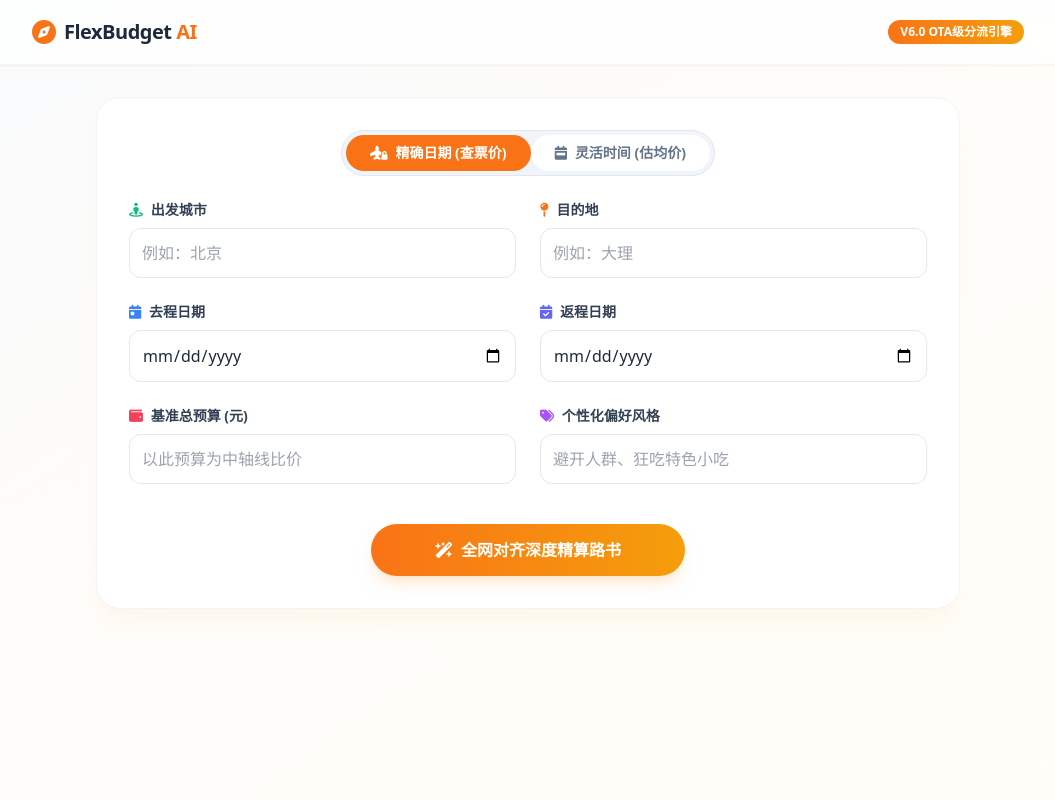
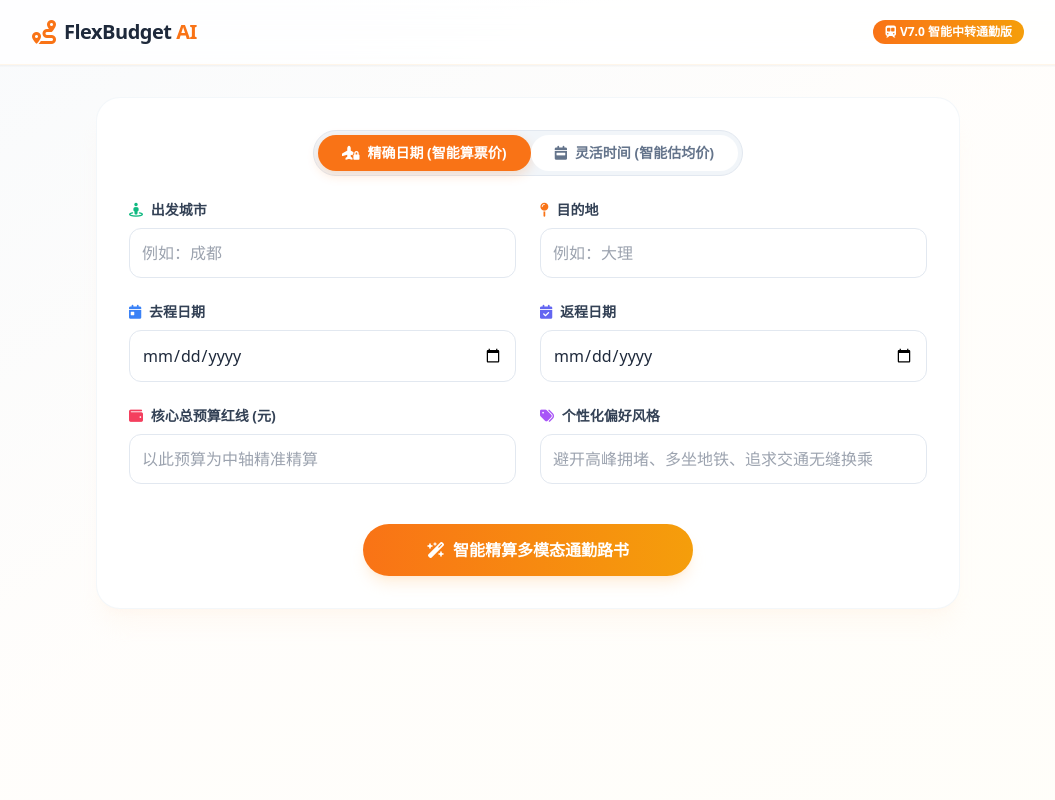
Before and after one commit to mengyufanqiu-maker/FlexBudgetAI, a Flask app: page / in a window 1280 px wide. Shown: the whole page, without its empty margins (112-1167 px from the left). Run offline with Flask 3, Linux system fonts and the light colour scheme; some libraries are stand-ins or nearby versions.

Commit message:
Update index.html

```diff
--- a/templates/index.html
+++ b/templates/index.html
@@ -3,52 +3,65 @@
 <head>
     <meta charset="UTF-8">
     <meta name="viewport" content="width=device-width, initial-scale=1.0">
-    <title>FlexBudget AI | 商业级三舱旅游规划师</title>
+    <title>FlexBudget AI | 商业级多模态智能旅游规划师</title>
     <script src="https://cdn.tailwindcss.com"></script>
     <link rel="stylesheet" href="https://cdnjs.cloudflare.com/ajax/libs/font-awesome/6.4.0/css/all.min.css">
     <script src="https://cdn.jsdelivr.net/npm/marked/marked.min.js"></script>
     <style>
-        .affiliate-card { background-color: #fff7ed; border: 2px dashed #f97316; padding: 16px; border-radius: 16px; margin: 16px 0; font-size: 14px; text-align: left; }
-        .affiliate-card span { color: #ea580c; font-weight: 800; }
-        .affiliate-card a { color: #0284c7; text-decoration: underline; font-weight: bold; margin-left: 4px; }
+        /* 商业推广卡片设计 */
+        .affiliate-card { background-color: #fff7ed; border: 2px dashed #f97316; padding: 18px; border-radius: 20px; margin: 20px 0; font-size: 14px; text-align: left; box-shadow: 0 4px 12px rgba(249, 115, 22, 0.05); }
+        .affiliate-card span { color: #ea580c; font-weight: 800; display: flex; align-items: center; gap: 4px; }
+        .affiliate-card a { color: #0284c7; text-decoration: underline; font-weight: bold; margin-top: 4px; display: inline-block; }
 
-        .route-body h1 { font-size: 1.5rem; font-weight: 800; color: #0f172a; margin: 1.75rem 0 0.75rem 0; border-left: 4px solid #f97316; padding-left: 8px; }
-        .route-body h2 { font-size: 1.25rem; font-weight: 700; color: #1e293b; margin: 1.5rem 0 0.5rem 0; background: #f8fafc; padding: 6px 12px; border-radius: 8px; }
-        .route-body h3 { font-size: 1.1rem; font-weight: 700; color: #334155; margin-top: 1.25rem; color: #ea580c; }
-        .route-body p { margin-bottom: 0.75rem; line-height: 1.7; color: #334155; }
-        .route-body ul { list-style-type: disc; padding-left: 1.5rem; margin-bottom: 1rem; }
-        .route-body li { margin-bottom: 0.4rem; color: #475569; }
+        /* 高精路书 Markdown 排版美化 */
+        .route-body h1 { font-size: 1.6rem; font-weight: 900; color: #0f172a; margin: 2rem 0 1rem 0; border-left: 5px solid #f97316; padding-left: 12px; }
+        .route-body h2 { font-size: 1.3rem; font-weight: 800; color: #1e293b; margin: 1.75rem 0 0.75rem 0; background: linear-gradient(90deg, #f8fafc, #fff); padding: 8px 14px; border-radius: 12px; border-bottom: 1px solid #e2e8f0; }
+        .route-body h3 { font-size: 1.15rem; font-weight: 700; color: #ea580c; margin-top: 1.5rem; display: flex; align-items: center; gap: 6px; }
+        .route-body p { margin-bottom: 0.85rem; line-height: 1.8; color: #334155; text-align: justify; }
+        .route-body ul { list-style-type: none; padding-left: 0; margin-bottom: 1.25rem; }
+        .route-body li { position: relative; padding-left: 20px; margin-bottom: 0.6rem; color: #334155; line-height: 1.6; }
+        .route-body li::before { content: "•"; color: #f97316; font-weight: bold; font-size: 18px; position: absolute; left: 4px; top: -2px; }
 
-        .mode-radio:checked + div { background-color: #f97316; color: white; border-color: #f97316; }
+        /* 胶囊单选按钮样式 */
+        .mode-radio:checked + div { background-color: #f97316; color: white; border-color: #f97316; box-shadow: 0 4px 12px rgba(249, 115, 22, 0.2); }
         .mode-radio:not(:checked) + div { background-color: white; color: #64748b; border-color: #e2e8f0; }
+
+        /* 打字机光标效果 */
         .cursor-blink { animation: blink 1s step-end infinite; color: #f97316; font-weight: 900; }
         @keyframes blink { 50% { opacity: 0; } }
 
+        /* ==========================================
+           🖨️ 高精度 A4 PDF 打印与排版引擎（100%防重叠乱码）
+           ========================================== */
         @media print {
-            body { background: white !important; color: black !important; padding: 0 !important; }
+            body { background: white !important; color: black !important; padding: 0 !important; font-size: 12pt !important; line-height: 1.5 !important; }
             header, form, #tabMenu, .print-hide { display: none !important; }
             .print-show-header { display: block !important; }
             main { max-width: 100% !important; padding: 0 !important; margin: 0 !important; }
             .bg-white { box-shadow: none !important; border: none !important; padding: 0 !important; }
-            .affiliate-card { border: 1px solid #cbd5e1 !important; background: #fff !important; page-break-inside: avoid; }
-            h1, h2, h3 { page-break-after: avoid; color: #000 !important; }
+            .affiliate-card { border: 1px dashed #64748b !important; background: #fff !important; page-break-inside: avoid; border-radius: 8px; }
+            h1, h2, h3 { page-break-after: avoid; page-break-inside: avoid; color: #000 !important; }
+            .route-body h2 { background: #f1f5f9 !important; border: 1px solid #cbd5e1 !important; color: #000 !important; }
+            p, li { page-break-inside: avoid; }
         }
     </style>
 </head>
-<body class="bg-gradient-to-br from-slate-50 via-orange-50/30 to-amber-50/40 min-h-screen font-sans text-slate-800">
+<body class="bg-gradient-to-br from-slate-50 via-orange-50/20 to-amber-50/30 min-h-screen font-sans text-slate-800">
 
-    <header class="bg-white/70 backdrop-blur shadow-sm sticky top-0 z-10 border-b border-orange-100/50">
+    <header class="bg-white/80 backdrop-blur-md shadow-sm sticky top-0 z-10 border-b border-orange-100/50">
         <div class="max-w-5xl mx-auto px-4 py-4 flex justify-between items-center">
             <div class="flex items-center space-x-2">
-                <i class="fa-solid fa-compass text-orange-500 text-2xl"></i>
+                <i class="fa-solid fa-route text-orange-500 text-2xl"></i>
                 <h1 class="text-xl font-black text-slate-800 tracking-tight">FlexBudget <span class="text-orange-500">AI</span></h1>
             </div>
-            <span class="text-xs bg-gradient-to-r from-orange-500 to-amber-500 text-white px-3 py-1 rounded-full font-bold">V6.0 OTA级分流引擎</span>
+            <span class="text-xs bg-gradient-to-r from-orange-500 to-amber-500 text-white px-3 py-1 rounded-full font-bold flex items-center gap-1">
+                <i class="fa-solid fa-train-subway"></i> V7.0 智能中转通勤版
+            </span>
         </div>
     </header>
 
     <main class="max-w-4xl mx-auto px-4 py-8">
-        <div class="bg-white p-8 rounded-3xl shadow-xl shadow-orange-100/30 border border-slate-100 mb-8">
+        <div class="bg-white p-8 rounded-3xl shadow-xl shadow-orange-100/20 border border-slate-100/80 mb-8">
             <form id="planForm" onsubmit="startGeneration(event)" class="grid md:grid-cols-2 gap-6">
 
                 <div class="flex justify-center md:col-span-2">
@@ -56,13 +69,13 @@
                         <label class="cursor-pointer">
                             <input type="radio" name="time_mode" value="exact" class="hidden mode-radio" checked onchange="toggleTimeMode()">
                             <div class="px-6 py-2 rounded-full text-sm font-bold transition-all duration-300 flex items-center space-x-2">
-                                <i class="fa-solid fa-plane-lock"></i><span>精确日期 (查票价)</span>
+                                <i class="fa-solid fa-plane-lock"></i><span>精确日期 (智能算票价)</span>
                             </div>
                         </label>
                         <label class="cursor-pointer">
                             <input type="radio" name="time_mode" value="rough" class="hidden mode-radio" onchange="toggleTimeMode()">
                             <div class="px-6 py-2 rounded-full text-sm font-bold transition-all duration-300 flex items-center space-x-2">
-                                <i class="fa-solid fa-calendar-week"></i><span>灵活时间 (估均价)</span>
+                                <i class="fa-solid fa-calendar-week"></i><span>灵活时间 (智能估均价)</span>
                             </div>
                         </label>
                     </div>
@@ -70,7 +83,7 @@
 
                 <div>
                     <label class="block text-sm font-bold text-slate-700 mb-2"><i class="fa-solid fa-street-view text-emerald-500 mr-1"></i> 出发城市</label>
-                    <input type="text" id="start_city" placeholder="例如：北京" class="w-full p-3 border border-slate-200 rounded-xl outline-none focus:ring-2 focus:ring-orange-500 transition" required>
+                    <input type="text" id="start_city" placeholder="例如：成都" class="w-full p-3 border border-slate-200 rounded-xl outline-none focus:ring-2 focus:ring-orange-500 transition" required>
                 </div>
                 <div>
                     <label class="block text-sm font-bold text-slate-700 mb-2"><i class="fa-solid fa-map-pin text-orange-500 mr-1"></i> 目的地</label>
@@ -87,31 +100,32 @@
                 </div>
 
                 <div id="mode_rough_1" class="hidden">
-                    <label class="block text-sm font-bold text-slate-700 mb-2"><i class="fa-solid fa-leaf text-green-500 mr-1"></i> 大致出行时间</label>
-                    <input type="text" id="approx_time" placeholder="例如：5月中旬 / 暑假" class="w-full p-3 border border-slate-200 rounded-xl outline-none focus:ring-2 focus:ring-orange-500 transition">
+                    <label class="block text-sm font-bold text-slate-700 mb-2"><i class="fa-solid fa-leaf text-green-500 mr-1"></i> 大致出行时间段</label>
+                    <input type="text" id="approx_time" placeholder="例如：国庆假期 / 6月中旬" class="w-full p-3 border border-slate-200 rounded-xl outline-none focus:ring-2 focus:ring-orange-500 transition">
                 </div>
                 <div id="mode_rough_2" class="hidden">
-                    <label class="block text-sm font-bold text-slate-700 mb-2"><i class="fa-solid fa-clock text-indigo-500 mr-1"></i> 预计游玩天数</label>
+                    <label class="block text-sm font-bold text-slate-700 mb-2"><i class="fa-solid fa-clock text-indigo-500 mr-1"></i> 预计下游玩天数</label>
                     <select id="days" class="w-full p-3 border border-slate-200 rounded-xl outline-none focus:ring-2 focus:ring-orange-500 transition">
-                        <option value="2">2 天 (周末短途)</option>
-                        <option value="3" selected>3 天 (经典游玩)</option>
-                        <option value="5">5 天 (长途度假)</option>
+                        <option value="2">2 天 (周末特种兵)</option>
+                        <option value="3" selected>3 天 (经典畅游)</option>
+                        <option value="5">5 天 (深度度假)</option>
+                        <option value="7">7 天 (长线大赏)</option>
                     </select>
                 </div>
 
                 <div>
-                    <label class="block text-sm font-bold text-slate-700 mb-2"><i class="fa-solid fa-wallet text-rose-500 mr-1"></i> 基准总预算 (元)</label>
-                    <input type="number" id="budget" placeholder="以此预算为中轴线比价" class="w-full p-3 border border-slate-200 rounded-xl outline-none focus:ring-2 focus:ring-orange-500 transition" required>
+                    <label class="block text-sm font-bold text-slate-700 mb-2"><i class="fa-solid fa-wallet text-rose-500 mr-1"></i> 核心总预算红线 (元)</label>
+                    <input type="number" id="budget" placeholder="以此预算为中轴精准精算" class="w-full p-3 border border-slate-200 rounded-xl outline-none focus:ring-2 focus:ring-orange-500 transition" required>
                 </div>
                 <div>
                     <label class="block text-sm font-bold text-slate-700 mb-2"><i class="fa-solid fa-tags text-purple-500 mr-1"></i> 个性化偏好风格</label>
-                    <input type="text" id="tags" placeholder="避开人群、狂吃特色小吃" class="w-full p-3 border border-slate-200 rounded-xl outline-none focus:ring-2 focus:ring-orange-500 transition">
+                    <input type="text" id="tags" placeholder="避开高峰拥堵、多坐地铁、追求交通无缝换乘" class="w-full p-3 border border-slate-200 rounded-xl outline-none focus:ring-2 focus:ring-orange-500 transition">
                 </div>
 
                 <div class="md:col-span-2 text-center mt-4">
-                    <button type="submit" id="submitBtn" class="bg-gradient-to-r from-orange-500 to-amber-500 text-white font-bold py-3.5 px-16 rounded-full shadow-lg shadow-orange-200/50 transition transform hover:-translate-y-0.5 inline-flex items-center space-x-2">
+                    <button type="submit" id="submitBtn" class="bg-gradient-to-r from-orange-500 to-amber-500 text-white font-bold py-3.5 px-16 rounded-full shadow-lg shadow-orange-200/40 transition transform hover:-translate-y-0.5 inline-flex items-center space-x-2">
                         <i id="btnIcon" class="fa-solid fa-wand-magic-sparkles"></i>
-                        <span id="btnText">全网对齐深度精算路书</span>
+                        <span id="btnText">智能精算多模态通勤路书</span>
                     </button>
                 </div>
             </form>
@@ -119,7 +133,7 @@
 
         <section id="resultSection" class="hidden space-y-4">
 
-            <div id="tabMenu" class="flex space-x-2 bg-slate-200/60 p-1.5 rounded-2xl w-full border border-slate-200">
+            <div id="tabMenu" class="flex space-x-2 bg-slate-200/60 p-1.5 rounded-2xl w-full border border-slate-200 transition-all">
                 <button onclick="clickTab('match')" id="tab-match" class="flex-1 py-3 text-sm font-bold rounded-xl transition inline-flex items-center justify-center space-x-1">
                     <i class="fa-solid fa-bullseye"></i> <span>🎯 核心定制版</span>
                 </button>
@@ -132,13 +146,17 @@
             </div>
 
             <div class="hidden print-show-header border-b-4 border-slate-900 pb-4 mb-6">
-                <h1 style="font-size: 26px; font-weight: 900; color: #0f172a; margin: 0;">HIGH-PRECISION TRAVEL DOSSIER</h1>
-                <p style="font-size: 13px; color: #475569; margin-top: 4px;">由 Zeabur 边缘算力中心实时流式渲染的高细节路书报告</p>
+                <div style="float: right; text-align: right;">
+                    <p style="font-size: 10px; color: #64748b; margin: 0;">ROUTE REPORT / MULTI-MODAL TRAFFIC</p>
+                    <p style="font-size: 12px; color: #0f172a; font-weight: bold; margin: 2px 0 0 0;">FlexBudget 智能时空测算调度中心</p>
+                </div>
+                <h1 style="font-size: 24px; font-weight: 900; color: #0f172a; margin: 0; letter-spacing: -0.5px;">高精度智能中转与多模态通勤路书报告</h1>
+                <p style="font-size: 12px; color: #475569; margin-top: 4px;">本路书已针对早晚高峰路况、城市轨道交通与多段中转联程机票/车票完成对齐与路径优化。</p>
             </div>
 
-            <div class="bg-white rounded-3xl shadow-xl border border-slate-100 overflow-hidden min-h-[350px] relative">
+            <div class="bg-white rounded-3xl shadow-xl border border-slate-100 overflow-hidden min-h-[380px] relative">
                 <div class="absolute top-6 right-6 print-hide hidden z-10" id="pdfBtnWrapper">
-                    <button onclick="window.print()" class="bg-slate-900 hover:bg-slate-800 text-white text-xs font-bold py-2 px-4 rounded-xl shadow-md transition flex items-center space-x-1.5">
+                    <button onclick="window.print()" class="bg-slate-900 hover:bg-slate-800 text-white text-xs font-bold py-2.5 px-4 rounded-xl shadow-md transition flex items-center space-x-1.5">
                         <i class="fa-solid fa-file-pdf text-orange-400"></i>
                         <span>导出当前舱位 PDF</span>
                     </button>
@@ -149,7 +167,6 @@
     </main>
 
     <script>
-        // 缓存三个独立的超长文本对象
         let cachedPlans = { match: '', saving: '', luxury: '' };
         let currentActiveTab = 'match';
         let isGenerating = false;
@@ -174,24 +191,20 @@
             document.getElementById('return_date').min = travelDate;
         }
 
-        // 初始化第一次大生成
         function startGeneration(event) {
             event.preventDefault();
             if(isGenerating) return;
 
-            // 彻底清空所有缓存，准备为新城市算账
+            // 重置全部历史缓存
             cachedPlans = { match: '', saving: '', luxury: '' };
-
             document.getElementById('resultSection').classList.remove('hidden');
-            fetchTabDetail('match'); // 第一发默认拉取定制版
+            fetchTabDetail('match'); // 默认执行核心定制方案
         }
 
-        // 点击 Tab 的核心逻辑：如果缓存有，秒切；如果缓存没有，直接发起专线流式调用
         function clickTab(type) {
             if(isGenerating) return;
             currentActiveTab = type;
 
-            // UI 亮灯样式切换
             ['match', 'saving', 'luxury'].forEach(t => {
                 const btn = document.getElementById('tab-' + t);
                 btn.className = (t === type)
@@ -200,16 +213,13 @@
             });
 
             if(cachedPlans[type]) {
-                // 有缓存，直接秒读
                 document.getElementById('tabContentDisplay').innerHTML = marked.parse(cachedPlans[type]);
                 document.getElementById('pdfBtnWrapper').classList.remove('hidden');
             } else {
-                // 没缓存，当场向后端索要该单项的无损长方案
                 fetchTabDetail(type);
             }
         }
 
-        // 向后端单独发起某一方案高细节获取的专线流式函数
         async function fetchTabDetail(type) {
             isGenerating = true;
             const btn = document.getElementById('submitBtn');
@@ -218,9 +228,9 @@
 
             pdfBtnWrapper.classList.add('hidden');
             btn.disabled = true;
-            btn.innerHTML = `<i class="fa-solid fa-spinner fa-spin mr-1"></i> 正在单独注入【${type==='match'?'定制版':type==='saving'?'穷游版':'豪华版'}】炸裂细节...`;
+            btn.innerHTML = `<i class="fa-solid fa-spinner fa-spin mr-1"></i> 正在激活【${type==='match'?'核心定制':type==='saving'?'极限穷游':'轻奢尊享'}】智能交通大脑...`;
 
-            display.innerHTML = `<span class="text-orange-500 font-bold animate-pulse"><i class="fa-solid fa-gears mr-2"></i> 专线数据流连接成功，正在把 4096 字节脑力全部倾注在当前舱位...</span><br><br><span class="cursor-blink">█</span>`;
+            display.innerHTML = `<span class="text-orange-500 font-bold animate-pulse"><i class="fa-solid fa-network-wired mr-2"></i> 正在连接全网多模态通勤精算专线，智能优化换乘时间与躲避高峰拥堵...</span><br><br><span class="cursor-blink">█</span>`;
 
             const mode = document.querySelector('input[name="time_mode"]:checked').value;
             let currentText = "";
@@ -231,7 +241,7 @@
                     headers: { 'Content-Type': 'application/json' },
                     body: JSON.stringify({
                         time_mode: mode,
-                        plan_type: type, // 🚀 告诉后厨，我现在要吃哪一个单独的菜
+                        plan_type: type,
                         start_city: document.getElementById('start_city').value,
                         destination: document.getElementById('destination').value,
                         travel_date: document.getElementById('travel_date').value,
@@ -269,17 +279,16 @@
                     }
                 }
 
-                // 注入缓存
                 cachedPlans[type] = currentText;
-                clickTab(type); // 触发一次排版定型
+                clickTab(type); // 渲染与收尾
 
             } catch (e) {
-                display.innerHTML = `<span class="text-red-500 font-bold">❌ 细节注入异常。</span>`;
+                display.innerHTML = `<span class="text-red-500 font-bold">❌ 智能交通计算链条中断。</span>`;
             }
 
             isGenerating = false;
             btn.disabled = false;
-            btn.innerHTML = `<i class="fa-solid fa-wand-magic-sparkles mr-1"></i> 全网对齐深度精算路书`;
+            btn.innerHTML = `<i class="fa-solid fa-wand-magic-sparkles mr-1"></i> 智能精算多模态通勤路书`;
         </div>
     </script>
 </body>
```
